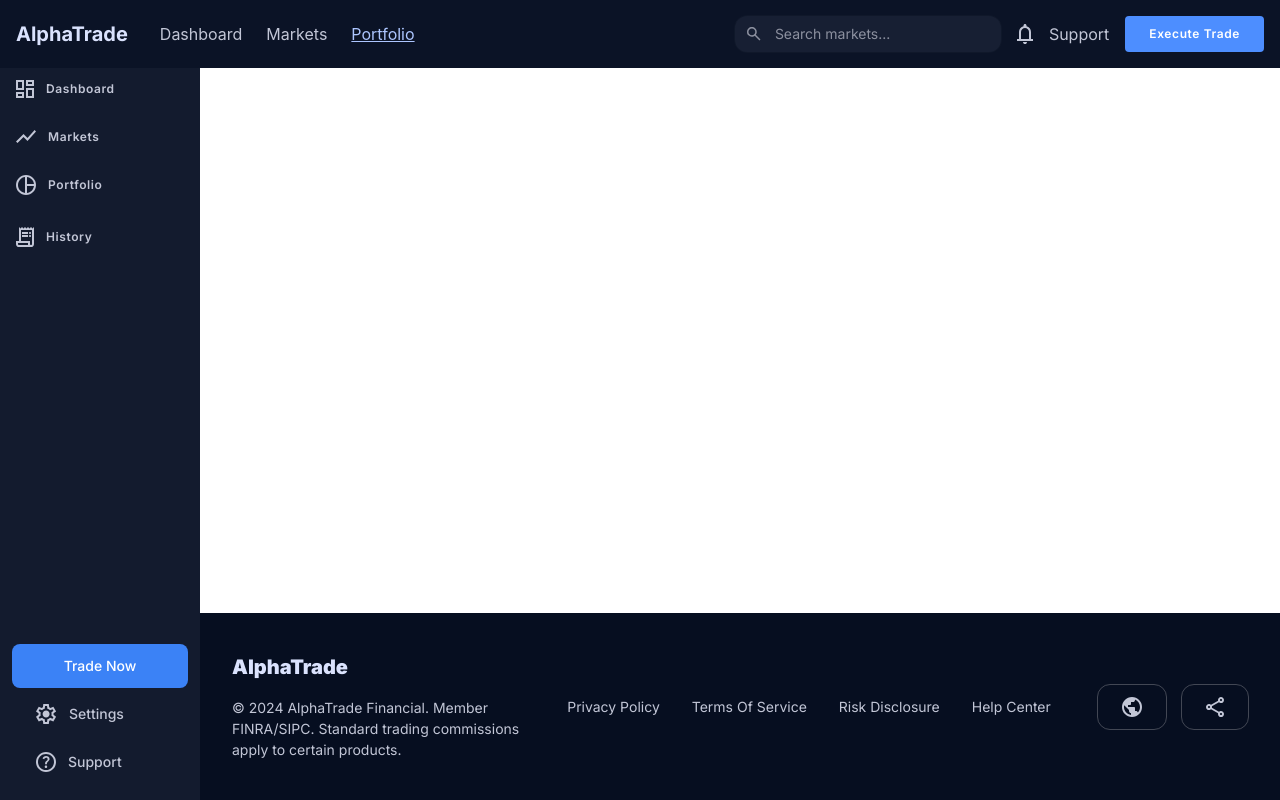
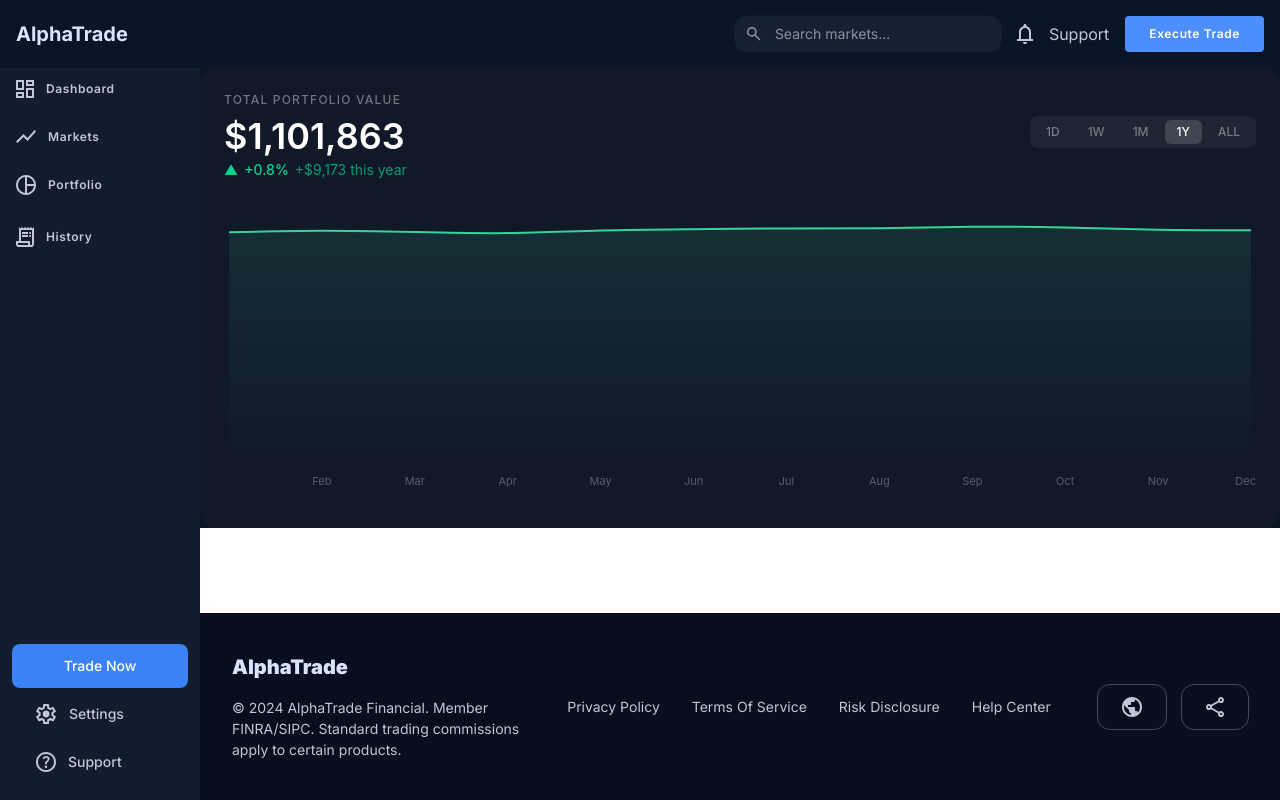
Before and after one commit to alizewulf/alphatrade-pro, a React (Vite) app: page /portfolio in a window 1280 px wide. Built offline with nearby package versions, Linux system fonts and the light colour scheme.

Commit message:
feat: rechart integrate, add MVP portoflioChart component

```diff
--- a/package.json
+++ b/package.json
@@ -14,7 +14,9 @@
     "axios": "^1.18.0",
     "react": "^19.2.6",
     "react-dom": "^19.2.6",
+    "react-is": "^19.2.7",
     "react-router": "^7.17.0",
+    "recharts": "^3.8.1",
     "tailwindcss": "^4.3.1"
   },
   "devDependencies": {
--- /dev/null
+++ b/src/pages/PortfolioPage/PortfolioChart.tsx
@@ -0,0 +1,118 @@
+import { useState } from "react"
+import { AreaChart, Area, XAxis, Tooltip, ResponsiveContainer } from "recharts"
+import type { TooltipProps } from "recharts"
+
+type Range = "1D" | "1W" | "1M" | "1Y" | "ALL"
+
+interface DataPoint {
+  date: string
+  value: number
+}
+
+// --- генератор ---
+function generateData(points: number, labelFn: (i: number) => string): DataPoint[] {
+  let value = 1_100_000
+  return Array.from({ length: points }, (_, i) => {
+    const change = (Math.random() - 0.45) * 0.02
+    value = Math.round(value * (1 + change))
+    return { date: labelFn(i), value }
+  })
+}
+
+const MONTHS = ["Jan","Feb","Mar","Apr","May","Jun","Jul","Aug","Sep","Oct","Nov","Dec"]
+const DAYS = ["Mon","Tue","Wed","Thu","Fri","Sat","Sun"]
+
+const DATASETS: Record<Range, DataPoint[]> = {
+  "1D":  generateData(24,  i => `${String(i).padStart(2,"0")}:00`),
+  "1W":  generateData(7,   i => DAYS[i]),
+  "1M":  generateData(30,  i => `${i + 1}`),
+  "1Y":  generateData(12,  i => MONTHS[i]),
+  "ALL": generateData(5,   i => `${2020 + i}`),
+}
+
+// --- тултип ---
+const CustomTooltip = ({ active, payload, label }: TooltipProps<number, string>) => {
+  if (!active || !payload?.length) return null
+  return (
+    <div className="bg-[#1a1f2e] border border-white/10 rounded-lg px-3 py-2">
+      <p className="text-white text-sm font-medium">
+        ${payload[0].value?.toLocaleString()}
+      </p>
+      <p className="text-white/50 text-xs mt-0.5">{label}</p>
+    </div>
+  )
+}
+
+export function PortfolioChart() {
+  const [range, setRange] = useState<Range>("1Y")
+
+  const data = DATASETS[range]
+  const first = data[0].value
+  const last = data[data.length - 1].value
+  const isUp = last >= first
+  const diff = last - first
+  const pct = ((diff / first) * 100).toFixed(1)
+
+  return (
+    <div className="bg-[#111827] rounded-2xl p-6">
+      <p className="text-white/40 text-xs font-medium tracking-widest uppercase mb-2">
+        Total Portfolio Value
+      </p>
+
+      <div className="flex items-start justify-between mb-1">
+        <h2 className="text-white text-4xl font-semibold">
+          ${last.toLocaleString()}
+        </h2>
+
+        <div className="flex gap-1 bg-white/5 rounded-lg p-1">
+          {(["1D","1W","1M","1Y","ALL"] as Range[]).map(r => (
+            <button
+              key={r}
+              onClick={() => setRange(r)}
+              className={`px-3 py-1 rounded-md text-xs font-medium transition-all ${
+                range === r
+                  ? "bg-white/15 text-white"
+                  : "text-white/40 hover:text-white/70"
+              }`}
+            >
+              {r}
+            </button>
+          ))}
+        </div>
+      </div>
+
+      <div className={`flex items-center gap-1.5 text-sm mb-6 ${isUp ? "text-emerald-400" : "text-red-400"}`}>
+        <span>{isUp ? "▲" : "▼"}</span>
+        <span className="font-medium">{isUp ? "+" : ""}{pct}%</span>
+        <span className="opacity-70">
+          {isUp ? "+" : ""}${Math.abs(diff).toLocaleString()} this year
+        </span>
+      </div>
+
+      <ResponsiveContainer width="100%" height={300}>
+        <AreaChart data={data}>
+          <defs>
+            <linearGradient id="grad" x1="0" y1="0" x2="0" y2="1">
+              <stop offset="0%" stopColor={isUp ? "#34d399" : "#f87171"} stopOpacity={0.2} />
+              <stop offset="100%" stopColor={isUp ? "#34d399" : "#f87171"} stopOpacity={0} />
+            </linearGradient>
+          </defs>
+          <XAxis
+            dataKey="date"
+            tick={{ fill: "rgba(255,255,255,0.3)", fontSize: 11 }}
+            axisLine={false}
+            tickLine={false}
+          />
+          <Tooltip content={<CustomTooltip />} cursor={{ stroke: "rgba(255,255,255,0.1)" }} />
+          <Area
+            type="natural"
+            dataKey="value"
+            stroke={isUp ? "#34d399" : "#f87171"}
+            strokeWidth={2}
+            fill="url(#grad)"
+          />
+        </AreaChart>
+      </ResponsiveContainer>
+    </div>
+  )
+}
--- a/src/pages/PortfolioPage/PortfolioPage.tsx
+++ b/src/pages/PortfolioPage/PortfolioPage.tsx
@@ -1,7 +1,12 @@
+import {PortfolioChart} from "./PortfolioChart"
+
 function PortfolioPage() {
   return (
     <>
-        <div className="flex"></div>
+        <section className="bg-bgcolor">
+          <PortfolioChart/>
+
+        </section>
     </>
 )
 }
--- a/src/widgets/header/ui/HeaderContent.tsx
+++ b/src/widgets/header/ui/HeaderContent.tsx
@@ -1,17 +1,15 @@
 import { Button } from "@/shared/ui/Button";
 import { SearchInput } from "@/shared/ui/Input";
 import { Bell } from "@/shared/ui/icons";
-import { NavLink, useNavigate } from "react-router";
+import { useNavigate } from "react-router";
 import { useAuth } from "@/app/providers/AuthContext";
 import HeadingTitle from "./HeadingTitle/HeadingTitleWrapper";
+import Nav from "./nav/Nav";
 
 function HeaderContent() {
   const navigate = useNavigate();
   const { isAuth, isVip, logout } = useAuth();
-  const navStyle = ({ isActive }: { isActive: boolean }) =>
-    isActive
-      ? "text-[#ADC6FF] underline cursor-pointer"
-      : "text-paragraph cursor-pointer";
+
 
   const handleLogout = () => {
     logout();
@@ -21,22 +19,11 @@ function HeaderContent() {
   return (
     <header className="bg-bgcolor p-4 flex justify-between">
       <div className="flex gap-8 items-center">
-          <HeadingTitle isAuth={isAuth} isVip={isVip}/>
+        <HeadingTitle isAuth={isAuth} isVip={isVip} />
         <nav className="flex gap-6 items-center">
-          <NavLink to={"/home"} className={navStyle}>
-            Dashboard
-          </NavLink>
-          <NavLink
-            to={"/markets"}
-            className={navStyle}
-            onClick={(e) => e.preventDefault()}
-          >
-            Markets
-          </NavLink>
-
-          <NavLink to={"/portfolio"} className={navStyle}>
-            Portfolio
-          </NavLink>
+          {isAuth && (
+            <Nav/>
+          )}
         </nav>
       </div>
 
--- a/src/widgets/header/ui/HeadingTitle/HeadingTitleWrapper.tsx
+++ b/src/widgets/header/ui/HeadingTitle/HeadingTitleWrapper.tsx
@@ -1,7 +1,7 @@
 import HeadingText from "./HeadingText";
 
 export interface HeadingTitleProps {
-  isAuth: boolean;
+  isAuth?: boolean;
   isVip: boolean;
 }
 
@@ -9,7 +9,7 @@ function HeadingTitle({ isAuth, isVip}: HeadingTitleProps) {
   return (
     <>
       {!isAuth ? (
-        <HeadingText isAuth={isAuth} isVip={isVip} />
+        <HeadingText isVip={isVip} />
       ) : isVip ? (
         <div className="flex font-inter flex-col gap-1 pt-4 px-6">
           <HeadingText isAuth={isAuth} isVip={isVip} />
--- /dev/null
+++ b/src/widgets/header/ui/nav/Nav.tsx
@@ -0,0 +1,28 @@
+import { NavLink } from "react-router";
+
+function Nav() {
+  const navStyle = ({ isActive }: { isActive: boolean }) =>
+    isActive
+      ? "text-[#ADC6FF] underline cursor-pointer"
+      : "text-paragraph cursor-pointer";
+  return (
+    <>
+      <NavLink to={"/home"} className={navStyle}>
+        Dashboard
+      </NavLink>
+      <NavLink
+        to={"/markets"}
+        className={navStyle}
+        onClick={(e) => e.preventDefault()}
+      >
+        Markets
+      </NavLink>
+
+      <NavLink to={"/portfolio"} className={navStyle}>
+        Portfolio
+      </NavLink>
+    </>
+  );
+}
+
+export default Nav;
--- a/src/widgets/sidebar/ui/Sidebar.tsx
+++ b/src/widgets/sidebar/ui/Sidebar.tsx
@@ -1,30 +1,41 @@
 import { Button } from "@/shared/ui/Button";
 import { sidebarItems, downsideItems } from "./sidebarItems";
+import { NavLink } from "react-router";
 
 function Sidebar() {
+/*   const navStyle = ({ isActive }: { isActive: boolean }) => {
+    isActive
+      ? "bg-[#ADC6FF]/10 text-[#ADC6FF] outline-2 outline-[#ADC6FF]"
+      : "";
+  }; */
   return (
     <aside className="bg-[#131B2E] flex flex-col justify-between w-50">
-      <ul className="flex flex-col gap-2">
+      <div className="flex flex-col gap-2">
         {sidebarItems.map((item) => {
           const Icon = item.svg;
+
           return (
-            <li
-              key={item.id}
-              className="flex gap-3 items-center font-inter cursor-pointer py-3 pl-4 font-semibold text-xs leading-3 tracking-[0.6px] text-[#C2C6D6]"
+            <NavLink
+              className={`flex gap-3 items-center font-inter cursor-pointer py-3 pl-4 font-semibold text-xs leading-3 tracking-[0.6px] text-[#C2C6D6]`}
+              to={item.path}
             >
-              {Icon && <Icon />} {item.label}
-            </li>
+              <Icon /> {item.label}
+            </NavLink>
           );
+        })}
+      </div>
 
-        })}
-      </ul>
       <div className="flex flex-col gap-1 pb-4 px-3">
         <Button variant="primary" className="py-3">
           Trade Now
         </Button>
         {downsideItems.map((item) => {
           const Icon = item.svg;
-          return <Button variant="ghost" className="flex items-center gap-3">{Icon && <Icon/>} {item.label}</Button>;
+          return (
+            <Button variant="ghost" className="flex items-center gap-3">
+              {Icon && <Icon />} {item.label}
+            </Button>
+          );
         })}
       </div>
     </aside>
--- a/src/widgets/sidebar/ui/sidebarItems.ts
+++ b/src/widgets/sidebar/ui/sidebarItems.ts
@@ -1,4 +1,4 @@
-import type { ComponentType } from "react";
+import type { FC } from "react";
 import Dashboard from "./icons/Dashboard";
 import LineSVG from "./icons/LineSVG";
 import PortfolioSVG from "./icons/PortfolioSVG";
@@ -6,14 +6,17 @@ import HistorySVG from "./icons/HistorySVG";
 import SettingsSVG from "./icons/SettingsSVG";
 import Support from "./icons/Support";
 
-interface SideBarItemProps {
+interface BottomSidebarProps {
   id: string;
   label: string;
-  svg?: ComponentType;
-  path?: string;
+  svg: FC;
 }
 
-export const sidebarItems: SideBarItemProps[] = [
+interface SidebarItemProps extends BottomSidebarProps {
+  path: string;
+}
+
+export const sidebarItems: SidebarItemProps[] = [
   {
     id: "dashboard",
     label: "Dashboard",
@@ -40,7 +43,7 @@ export const sidebarItems: SideBarItemProps[] = [
   },
 ];
 
-export const downsideItems: SideBarItemProps[] = [
+export const downsideItems: BottomSidebarProps[] = [
   {
     id: "settings",
     label: "Settings",
@@ -49,6 +52,6 @@ export const downsideItems: SideBarItemProps[] = [
   {
     id: "support",
     label: "Support",
-    svg: Support
-  }
-]
+    svg: Support,
+  },
+];
```
Also changed, not shown: 1 other file (tests, documents, lock files or other folders).
